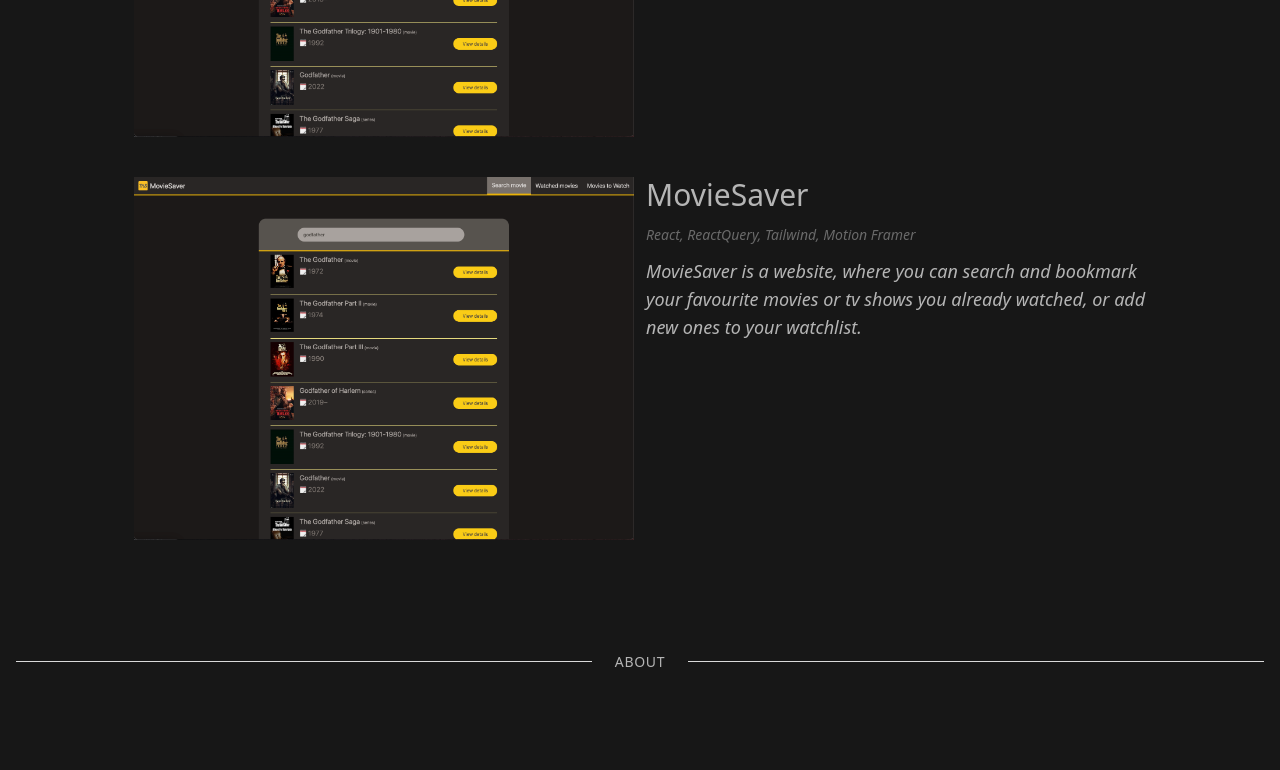
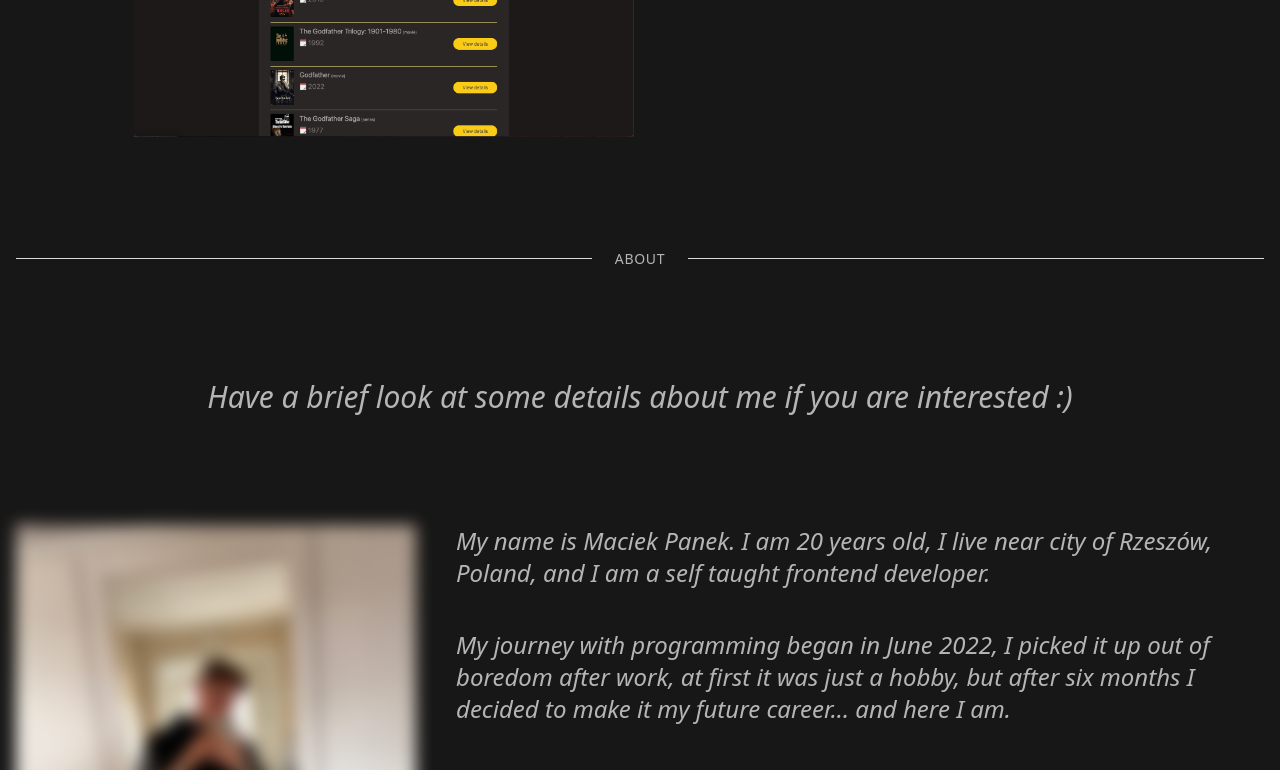
Before and after one commit to MaciekPanek/Portfolio, a React (Vite) app: page / in a window 1280 px wide. Shown: the part 1264-2034 px from the top of the page. Built offline with nearby package versions, Linux system fonts and the light colour scheme.

Commit message:
projects

```diff
--- a/src/features/projects/ProjectsSection.jsx
+++ b/src/features/projects/ProjectsSection.jsx
@@ -19,16 +19,6 @@ function ProjectsSection() {
           favourite movies or tv shows you already watched, or add new ones to
           your watchlist.
         </Project>
-        <Project
-          title={"MovieSaver"}
-          tech={"React, ReactQuery, Tailwind, Motion Framer"}
-          src={"/MovieSaverSS.png"}
-          url={"https://movie-saver-three.vercel.app/"}
-        >
-          MovieSaver is a website, where you can search and bookmark your
-          favourite movies or tv shows you already watched, or add new ones to
-          your watchlist.
-        </Project>
       </section>
     </section>
   );
```
